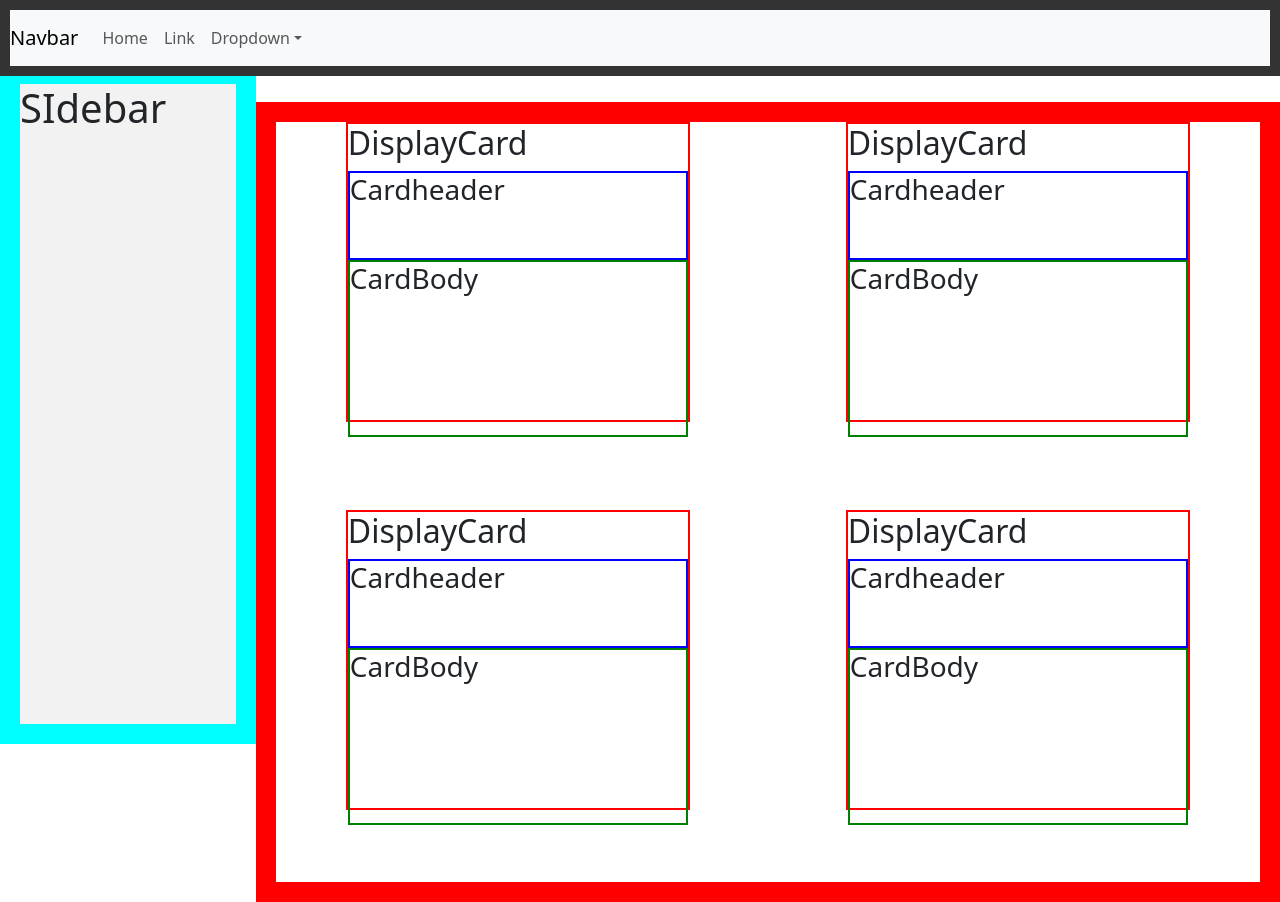
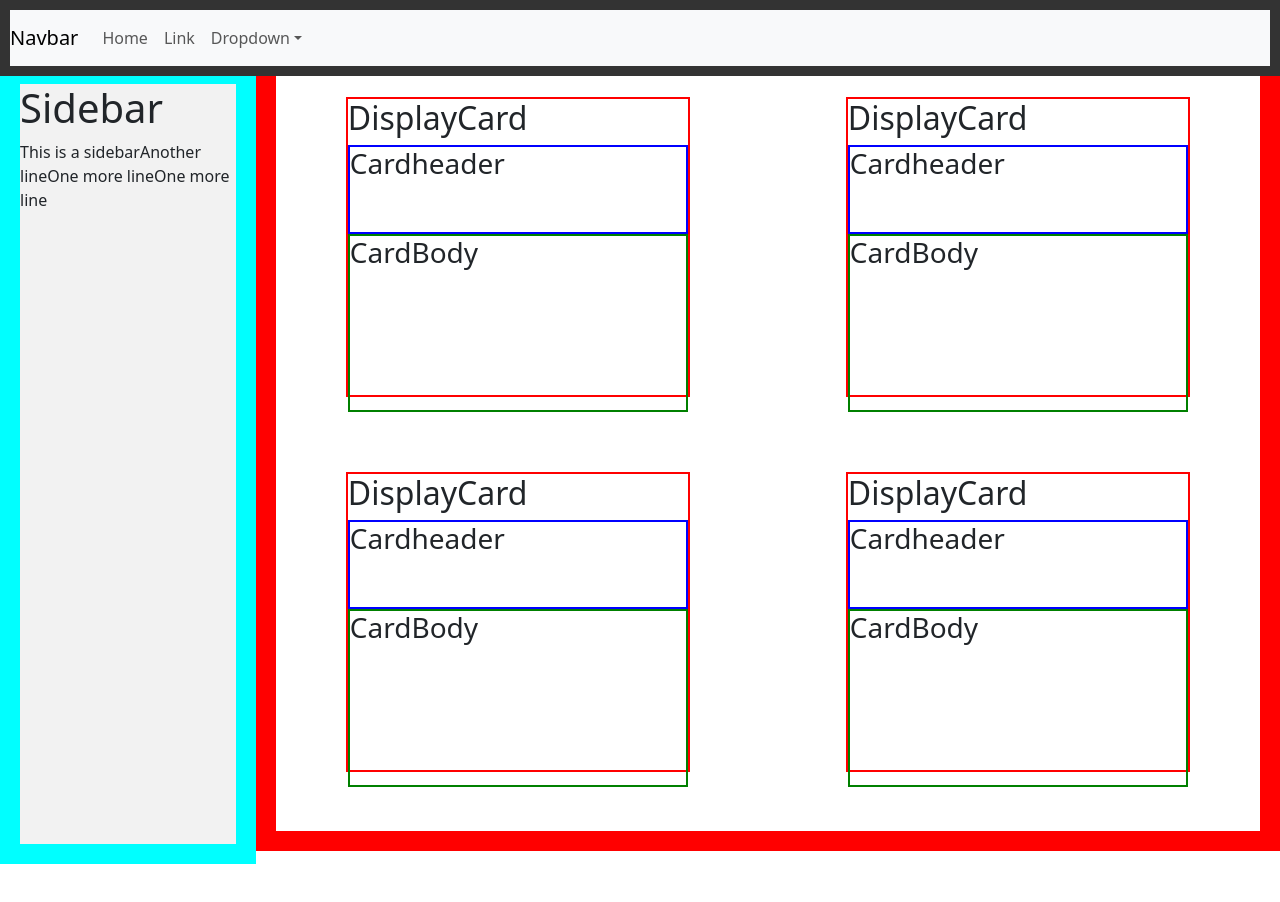
Before and after one commit to satish-kg/Blackcoffer_py, a React (Vite) app in the folder frontend/: page / in a window 1280 px wide. After the commit the page ends 851 px from the top, so only its background shows below. Built offline with nearby package versions, Linux system fonts and the light colour scheme.

Commit message:
css adjustments

```diff
--- a/frontend/components/CardDisplayContainer.css
+++ b/frontend/components/CardDisplayContainer.css
@@ -1,6 +1,7 @@
 .cards-container{
     margin-left: 20%;
-    margin-top: 8%;
+    margin-top: 4%;
+    padding-top: 2%;
     width: 80%;
     height: 100vh;
     float: left;
--- a/frontend/components/Sidebar.css
+++ b/frontend/components/Sidebar.css
@@ -6,7 +6,8 @@
     position: fixed;
     overflow-y: auto;
     float: left;
-    height: 85vh;
+    height: 100vh;
+    display: inline-block;
     margin-right: auto;
     border: 20px solid cyan;
     background-color: #f2f2f2
--- a/frontend/components/Sidebar.jsx
+++ b/frontend/components/Sidebar.jsx
@@ -4,7 +4,12 @@ import './Sidebar.css';
 const Sidebar = () => {
     return (
         <div className='sidebar-container'>
-            <h1>SIdebar</h1>
+            <h1>Sidebar</h1>
+            <a>This is a sidebar</a>
+            <a>Another line</a>
+            <a>One more line</a>
+            <a>One more line</a>
+            <a href="http://"></a>
         </div>
     )
 }
```
